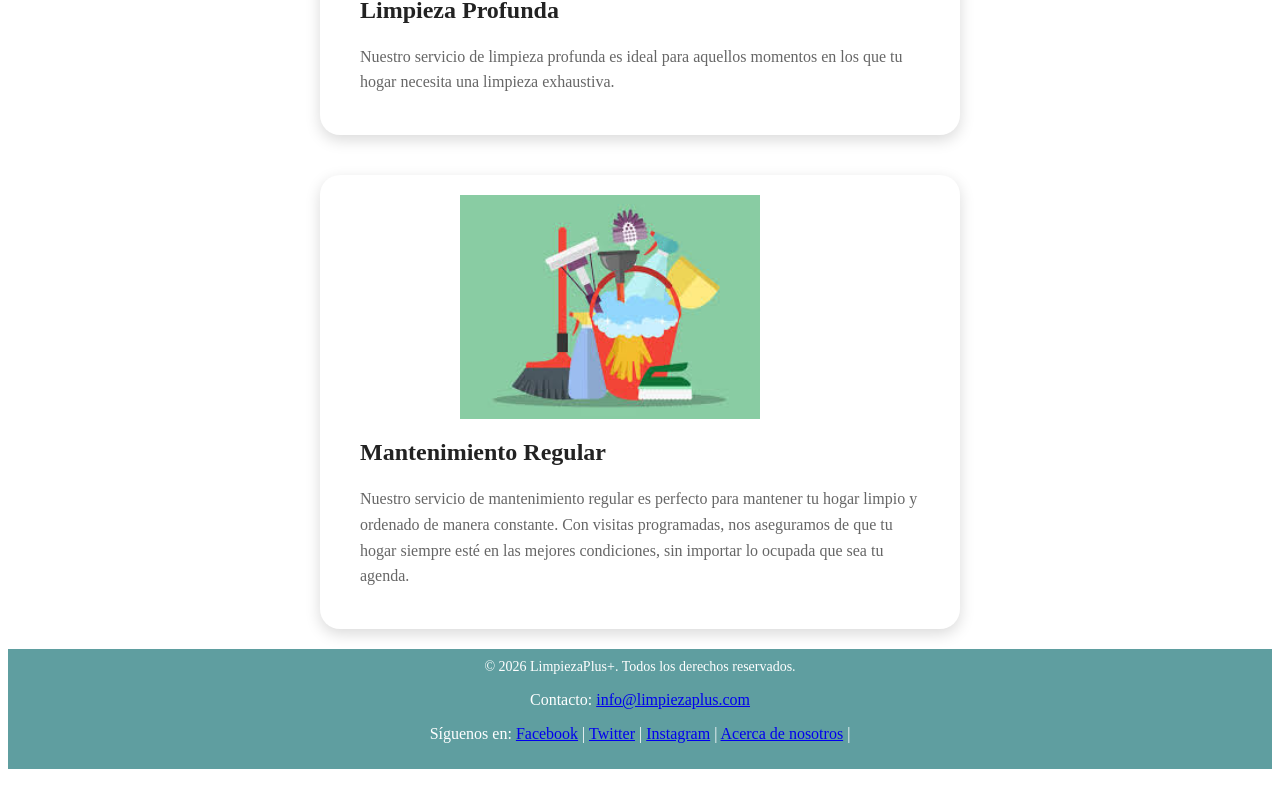
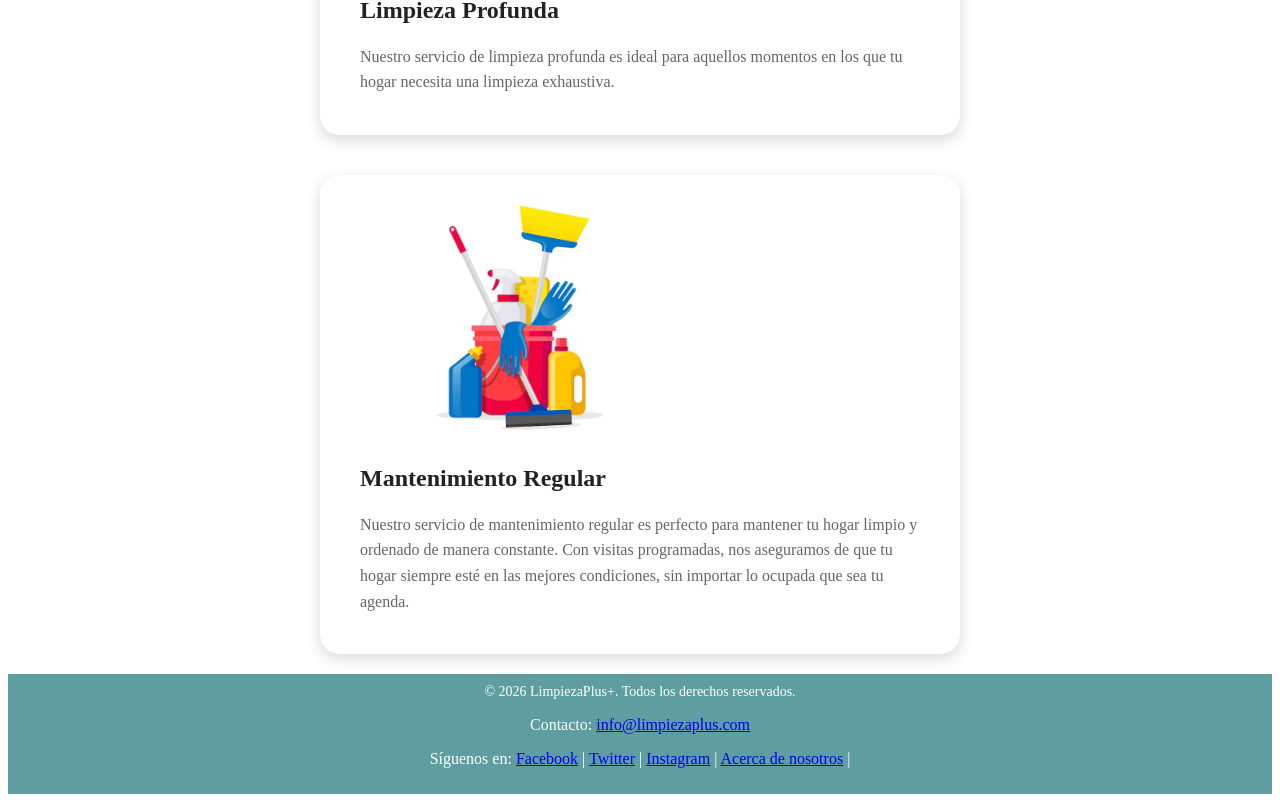
Before and after one commit to Rodri0701/Limpieza-Pluss, an Angular app: page /nosotros in a window 1280 px wide. Shown: the part 922-1724 px from the top of the page. Before the commit the page ends 1699 px from the top, so only its background shows below. Built offline with nearby package versions, Linux system fonts and the light colour scheme.

Commit message:
Cambios en la imagenes por ende se agrego nuevo y se modifico el div que lo contenia

```diff
--- a/src/app/nosotros/nosotros.html
+++ b/src/app/nosotros/nosotros.html
@@ -10,7 +10,7 @@
         <img  src="assets/imagenes/limpieza3.jpg"
              alt="Limpieza General"
              class="servicio-imagen2">
-      </div>
+    </div>
 
     <h3 class="titulo-servicio">
         Limpieza General
@@ -50,7 +50,9 @@
 
 <!-- Div para el servicio de mantenimiento regular -->
 <div class="servicio">
-    <img src="assets/imagenes/limpieza2.jpg" alt="Mantenimiento Regular" class="servicio-imagen3">
+    <div class="contenedor-imagen">
+    <img src="assets/imagenes/limpieza4.jpg" alt="Mantenimiento Regular" class="servicio-imagen3">
+    </div>
     <h3 class="titulo-servicio">Mantenimiento Regular</h3>
     <p class="descripcion-servicio">Nuestro servicio de mantenimiento regular es perfecto para mantener tu hogar limpio y ordenado de manera constante. Con visitas programadas, nos aseguramos de que tu hogar siempre esté en las mejores condiciones, sin importar lo ocupada que sea tu agenda.</p>
 </div>
```
Also changed, not shown: public/assets/imagenes/limpieza4.jpg (added).
